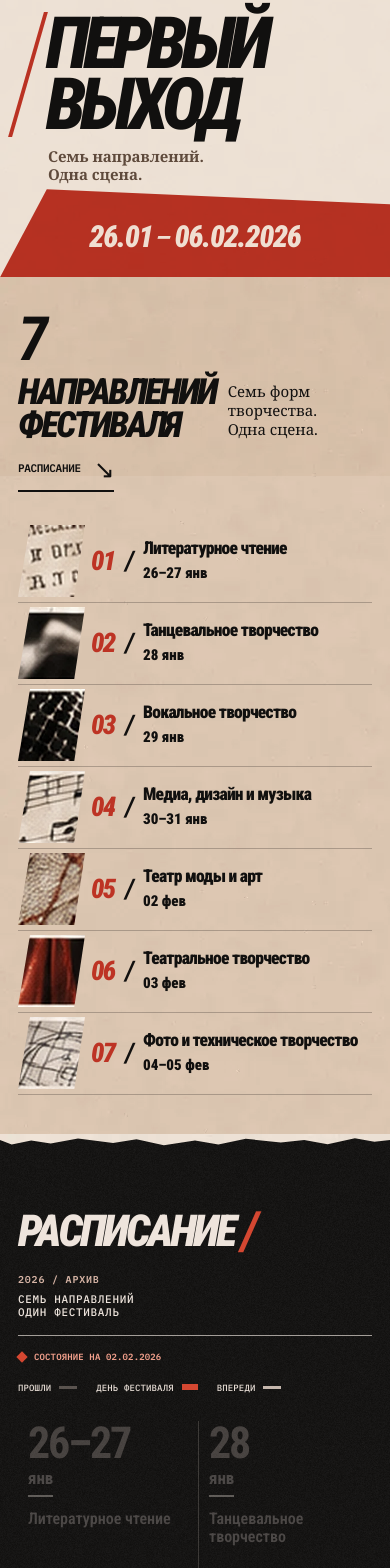
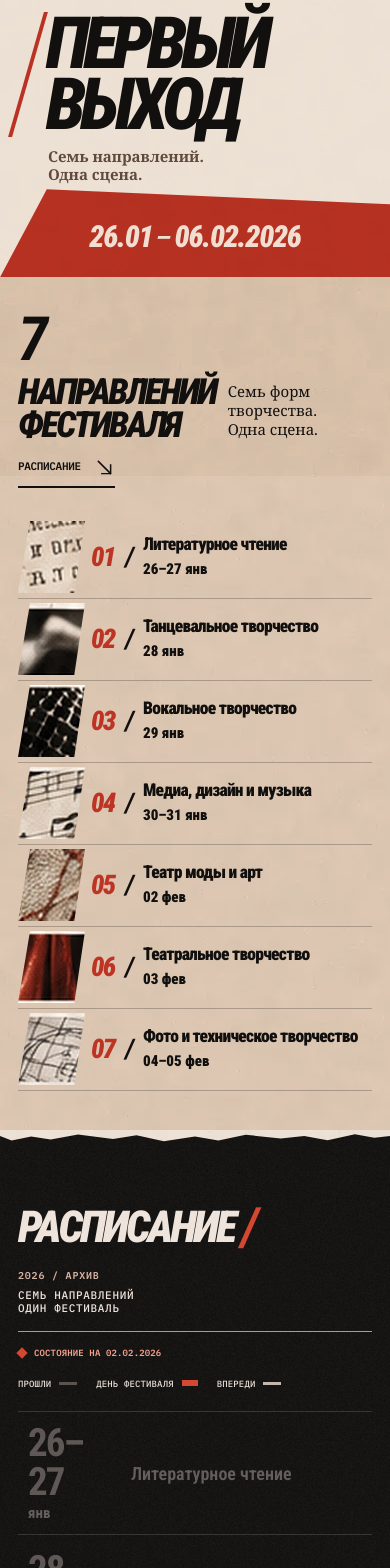
Before and after one commit to KROFN/imgifted-fest, a React (Vite) app: page / in a window 390 px wide. Shown: the part 368-1936 px from the top of the page. Built offline with nearby package versions, Linux system fonts and the light colour scheme.

Commit message:
fix(mobile): replace emoji arrows with SVG and render archival schedule as vertical timeline

```diff
--- a/src/App.tsx
+++ b/src/App.tsx
@@ -12,7 +12,7 @@ export default function App() {
   const [panel, setPanel] = useState<PanelKey | null>(null);
   useEffect(() => {
     if (!('IntersectionObserver' in window) || window.matchMedia('(prefers-reduced-motion: reduce)').matches) return;
-    const selectors = '.section-aside, .direction-row, .schedule-header, .schedule-context, .schedule-day, .schedule-bottom-note, .participants-heading, .participant-tile, .faq-intro, .faq-item, .footer';
+    const selectors = '.section-aside, .direction-row, .schedule-header, .schedule-context, .schedule-bottom-note, .participants-heading, .participant-tile, .faq-intro, .faq-item, .footer';
     const elements = Array.from(document.querySelectorAll<HTMLElement>(selectors));
     const observer = new IntersectionObserver((entries) => {
       for (const entry of entries) {
--- /dev/null
+++ b/src/components/ArrowIcon.tsx
@@ -0,0 +1,15 @@
+type Direction = 'up-right' | 'down-right' | 'up';
+
+export function ArrowIcon({ direction = 'up-right' }: { direction?: Direction }) {
+  const path =
+    direction === 'up' ? 'M12 19V5m-7 7 7-7 7 7' :
+    direction === 'down-right' ? 'M5 5l14 14M9 19h10V9' :
+    'M5 19 19 5M9 5h10v10';
+  return (
+    <svg xmlns="http://www.w3.org/2000/svg" viewBox="0 0 24 24" width="24" height="24"
+      fill="none" stroke="currentColor" strokeWidth="1.7" strokeLinecap="square"
+      strokeLinejoin="miter" focusable="false" aria-hidden="true">
+      <path d={path}/>
+    </svg>
+  );
+}
--- a/src/components/Directions.tsx
+++ b/src/components/Directions.tsx
@@ -1,4 +1,5 @@
 import { directions } from '../data/festival';
+import { ArrowIcon } from './ArrowIcon';
 
 export function Directions() {
   return (
@@ -6,7 +7,7 @@ export function Directions() {
       <div className="section-aside">
         <h2 id="directions-title" className="section-title"><strong>7</strong><br />НАПРАВЛЕНИЙ<br />ФЕСТИВАЛЯ</h2>
         <p className="aside-serif">Семь форм творчества.<br />Одна сцена.</p>
-        <a className="aside-link" href="#schedule">РАСПИСАНИЕ <span aria-hidden="true">↘</span></a>
+        <a className="aside-link" href="#schedule">РАСПИСАНИЕ <span className="ui-arrow" aria-hidden="true"><ArrowIcon direction="down-right" /></span></a>
       </div>
       <div className="direction-list" aria-label="Семь направлений фестиваля">
         {directions.map((item) => (
--- a/src/components/InfoDialog.tsx
+++ b/src/components/InfoDialog.tsx
@@ -34,7 +34,7 @@ export function InfoDialog({ panel, onClose }: { panel: PanelKey | null; onClose
               <label>Формат участия<select name="format" defaultValue=""><option value="" disabled>Выберите формат</option><option value="solo">Индивидуальный</option><option value="group">Коллектив</option><option value="family">Семейный</option></select></label>
               <label>Направление<select name="category" defaultValue=""><option value="" disabled>Выберите направление</option>{directions.map(d => <option key={d.id} value={d.id}>{d.name}</option>)}</select></label>
             </div>
-            <button type="button" disabled aria-disabled="true" className="demo-disabled-button">ОТПРАВИТЬ ЗАЯВКУ ↗</button>
+            <button type="button" disabled aria-disabled="true" className="demo-disabled-button">ОТПРАВИТЬ ЗАЯВКУ</button>
             <span className="demo-label">Демо: форма не отправляет и не сохраняет данные.</span>
           </form>
         )}
--- a/src/components/Participants.tsx
+++ b/src/components/Participants.tsx
@@ -1,4 +1,5 @@
 import type { ReactNode } from 'react';
+import { ArrowIcon } from './ArrowIcon';
 import type { PanelKey } from '../data/festival';
 
 const actions: { panel: PanelKey; label: ReactNode }[] = [
@@ -13,7 +14,7 @@ export function Participants({ onOpen }: { onOpen: (key: PanelKey) => void }) {
     <section className="participants paper-section" id="participants" aria-labelledby="participants-title">
       <div className="participants-heading"><h2 className="section-title" id="participants-title">УЧАСТНИКАМ</h2><span className="red-slash" aria-hidden="true">/</span><p>Вся необходимая информация<br />для подготовки и участия в фестивале.</p></div>
       <div className="participants-grid">
-        {actions.map((a, index) => <button key={a.panel} data-panel={a.panel} className={`participant-tile${index === 0 ? ' primary' : ''}`} type="button" onClick={() => onOpen(a.panel)}>{a.label}<span aria-hidden="true">↗</span></button>)}
+        {actions.map((a, index) => <button key={a.panel} data-panel={a.panel} className={`participant-tile${index === 0 ? ' primary' : ''}`} type="button" onClick={() => onOpen(a.panel)}>{a.label}<span className="ui-arrow" aria-hidden="true"><ArrowIcon /></span></button>)}
       </div>
     </section>
   );
--- a/src/styles.css
+++ b/src/styles.css
@@ -610,3 +610,55 @@ border:0;background:none;color:var(--ink);font:800 clamp(18px,1.4vw,23px)/1.2 va
 @media (max-width:620px) and (prefers-reduced-motion:no-preference){
   .hero-date-banner .hero-date-range{animation:ribbonTypeSlideMobile .90s .70s cubic-bezier(.17,1,.32,1) both}
 }
+
+
+/* V7 mobile motion/interaction polish — 2026-11-17.
+   Pure CSS layout for the archived schedule: no sideways gesture trap. */
+.ui-arrow{display:inline-flex;flex:none;align-items:center;justify-content:center;line-height:0;vertical-align:middle}
+.ui-arrow svg{display:block;width:1em;height:1em;overflow:visible;shape-rendering:geometricPrecision}
+.header-cta .ui-arrow{font-size:21px}
+.participant-tile .ui-arrow{font-size:29px;min-width:30px}
+.to-top .ui-arrow{font-size:23px}
+.aside-link .ui-arrow{font-size:21px}
+@media(max-width:900px){
+  .schedule-grid{
+    display:grid;grid-template-columns:repeat(2,minmax(0,1fr));
+    overflow:visible;overflow-x:visible;scroll-snap-type:none;
+    padding:4px 0 0;gap:0;scrollbar-width:auto;
+  }
+  .schedule-day{
+    flex:none;scroll-snap-align:none;min-width:0;min-height:110px;
+    display:grid;grid-template-columns:minmax(82px,31%) minmax(0,1fr);
+    grid-template-rows:auto auto;
+    column-gap:13px;align-content:center;align-items:center;
+    padding:15px 12px!important;margin:0;
+    border-left:0;border-top:1px solid #f1e6da50;
+  }
+  .schedule-day:nth-child(2n){border-left:1px solid #f1e6da50}
+  .schedule-day strong{grid-column:1;grid-row:1;font-size:clamp(31px,4vw,41px);align-self:end;line-height:1}
+  .schedule-day span{grid-column:1;grid-row:2;align-self:start;margin:2px 0 0;padding:0;border:0;font-size:15px}
+  .schedule-day p{grid-column:2;grid-row:1/3;align-self:center;font-size:clamp(15px,1.9vw,19px);line-height:1.18;min-height:0;margin:0}
+  .schedule .schedule-day.is-past{opacity:.47}
+  .schedule .schedule-day.is-current{box-shadow:inset 5px 0 0 var(--red-bright);background:linear-gradient(90deg,#9b302a66,transparent 85%)}
+  .schedule .schedule-day.is-future{opacity:1}
+}
+@media(max-width:620px){
+  .schedule{padding-bottom:45px}
+  .schedule-grid{grid-template-columns:minmax(0,1fr);margin-top:18px}
+  .schedule-day{min-height:92px;grid-template-columns:90px minmax(0,1fr);column-gap:13px;padding:12px 10px!important}
+  .schedule-day:nth-child(2n){border-left:0}
+  .schedule-day:first-child{border-top:1px solid #f1e6da50}
+  .schedule-day strong{font-size:39px}
+  .schedule-day span{font-size:15px}
+  .schedule-day p{font-size:18px;max-width:285px}
+  .schedule .schedule-day.is-past{opacity:.5}
+  .schedule .schedule-day.is-current{box-shadow:inset 5px 0 0 var(--red-bright);background:linear-gradient(90deg,#a43a2a65,transparent 95%)}
+  .schedule-bottom-note{margin-top:23px}
+  .participant-tile .ui-arrow{font-size:24px;min-width:26px}
+  .header-cta .ui-arrow{font-size:18px}
+}
+@media(max-width:370px){
+  .schedule-day{grid-template-columns:75px minmax(0,1fr);column-gap:9px}
+  .schedule-day strong{font-size:35px}
+  .schedule-day p{font-size:16px}
+}
```
Also changed, not shown: src/components/Header.tsx (+4 -3 lines).
